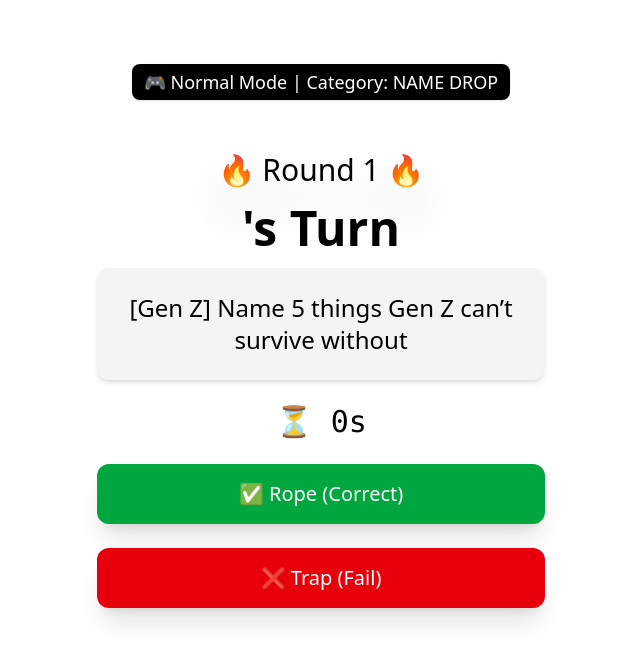
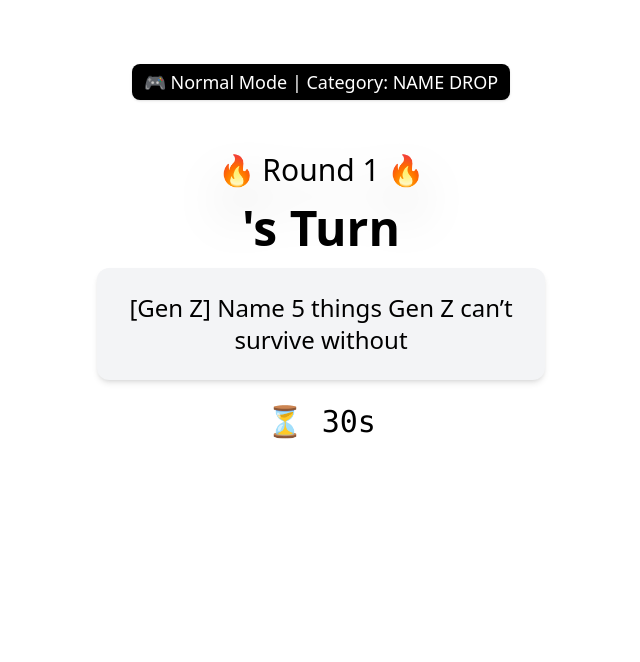
Before and after one commit to Kartik-gitClient/TRAPSTORM-, a React (Vite) app: page /play in a window 1280 px wide. Shown: the top 662 px of the page, without its empty margins (319-959 px from the left). Built offline with nearby package versions, Linux system fonts and the light colour scheme.

Commit message:
FIXED TIME BUG

```diff
--- a/src/pages/Play.jsx
+++ b/src/pages/Play.jsx
@@ -44,7 +44,7 @@ function Play() {
 
 
 
-    setTimeLeft(1);
+    setTimeLeft(35);
     setIsTimeUp(false);
 
     const timer = setInterval(() => {
```
